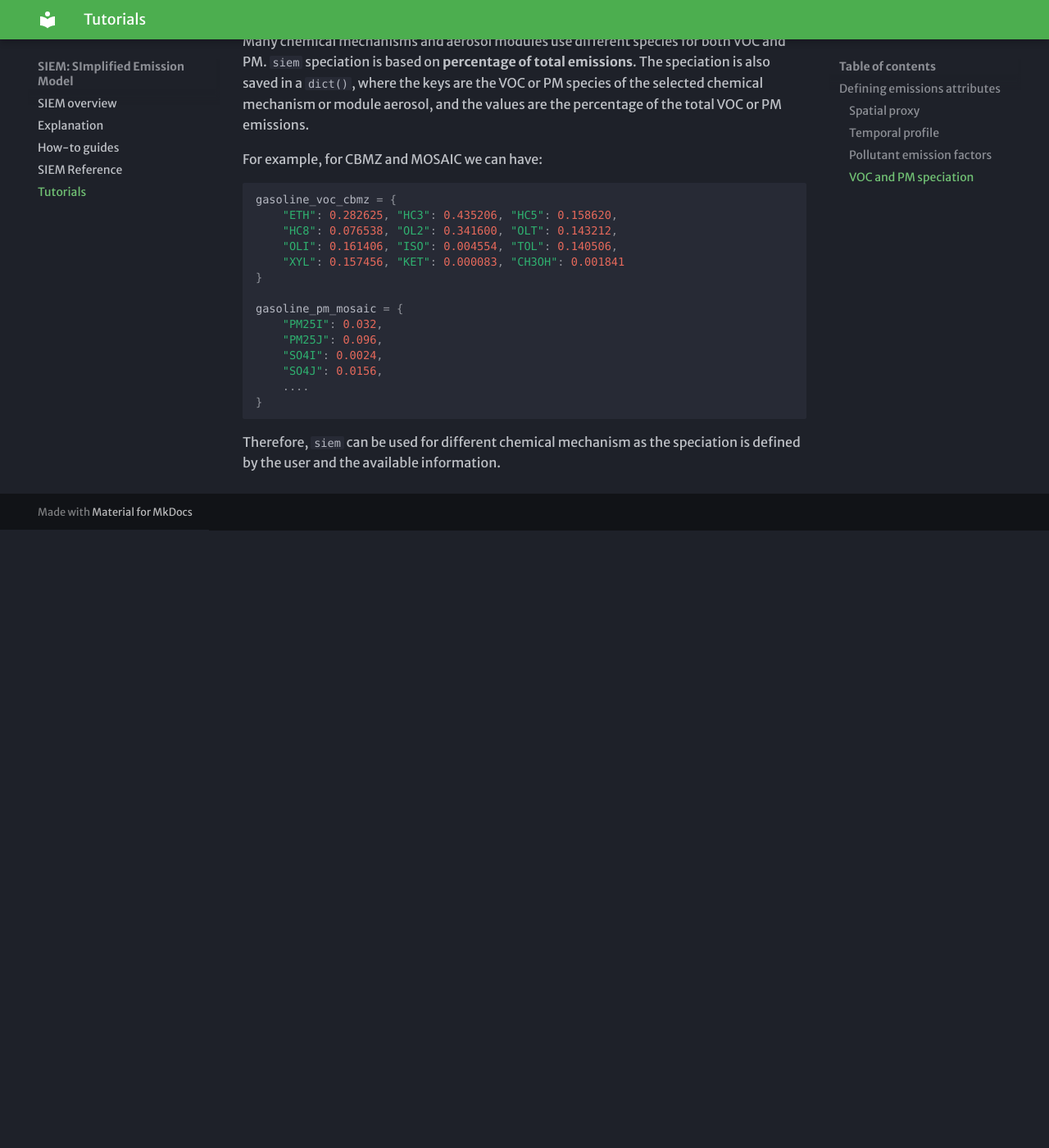
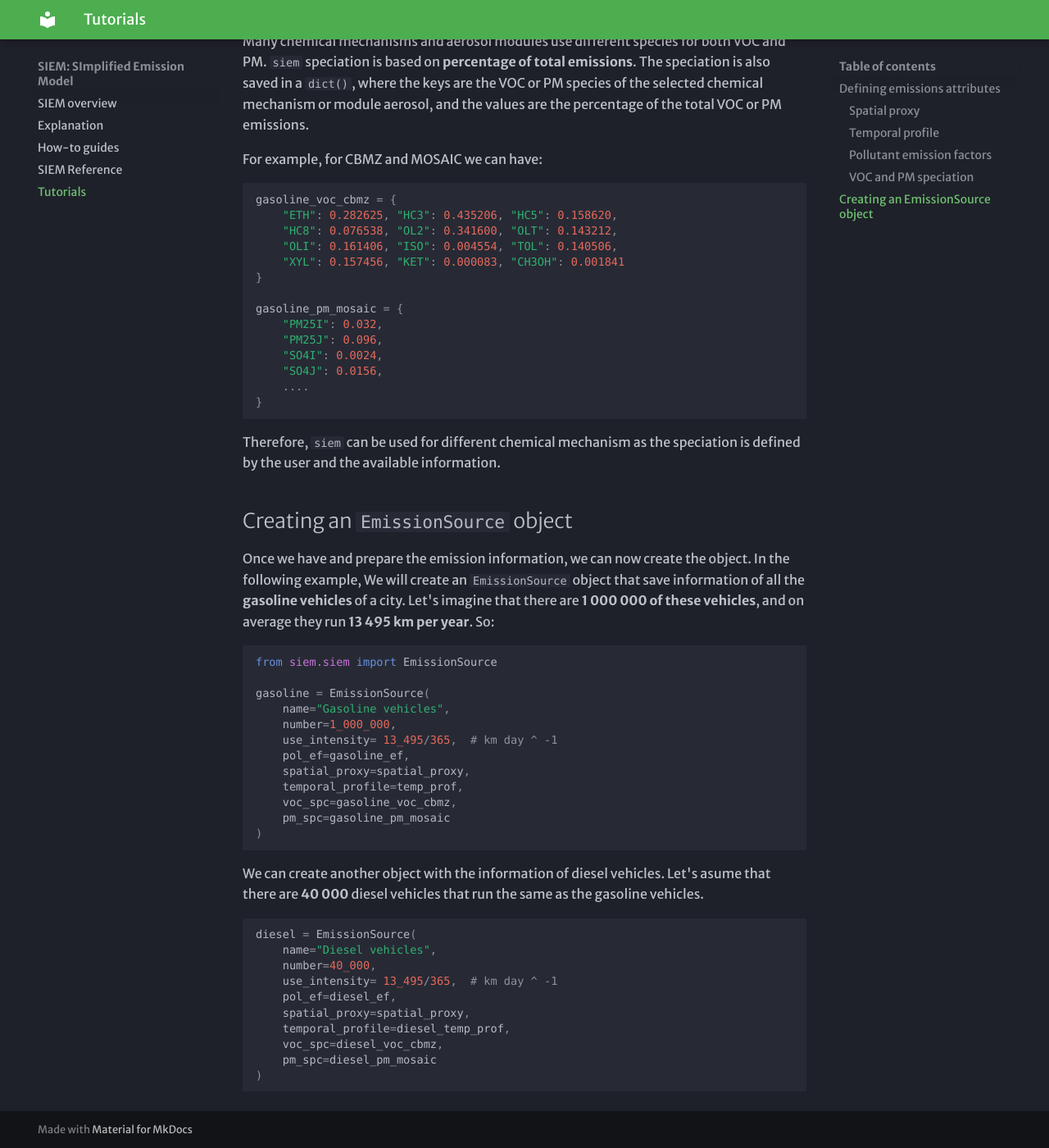
Before and after one commit to quishqa/siem, an MkDocs documentation site: the page built from docs/tutorials.md, in a window 1280 px wide and 1400 px high, scrolled down 2438 px. Shown: the whole window at 82% size. Built offline with MkDocs 1.6.1 and Material for MkDocs 9.7.7, drawn with Linux system fonts in a browser that asks for light colours; some web fonts are replaced; before the commit the page ends 3084 px from its top, so only the background shows below that.

Commit message:
doc: how to define EmissionSource

````diff
--- a/docs/tutorials.md
+++ b/docs/tutorials.md
@@ -128,3 +128,42 @@ gasoline_pm_mosaic = {
 ```
 
 Therefore, `siem` can be used for different chemical mechanism as the speciation is defined by the user and the available information.
+
+## Creating an `EmissionSource` object
+
+Once we have and prepare the emission information, we can now create the object.
+In the following example,
+We will create an `EmissionSource` object that save information of all the **gasoline vehicles** of a city.
+Let's imagine that there are **1 000 000 of these vehicles**, and on average they run **13 495 km per year**.
+So:
+
+```python
+from siem.siem import EmissionSource
+
+gasoline = EmissionSource(
+    name="Gasoline vehicles",
+    number=1_000_000,
+    use_intensity= 13_495/365,  # km day ^ -1
+    pol_ef=gasoline_ef,
+    spatial_proxy=spatial_proxy,
+    temporal_profile=temp_prof,
+    voc_spc=gasoline_voc_cbmz,
+    pm_spc=gasoline_pm_mosaic
+)
+```
+
+We can create another object with the information of diesel vehicles.
+Let's asume that there are **40 000** diesel vehicles that run the same as the gasoline vehicles.
+
+```python
+diesel = EmissionSource(
+    name="Diesel vehicles",
+    number=40_000,
+    use_intensity= 13_495/365,  # km day ^ -1
+    pol_ef=diesel_ef,
+    spatial_proxy=spatial_proxy,
+    temporal_profile=diesel_temp_prof,
+    voc_spc=diesel_voc_cbmz,
+    pm_spc=diesel_pm_mosaic
+)
+```
````
